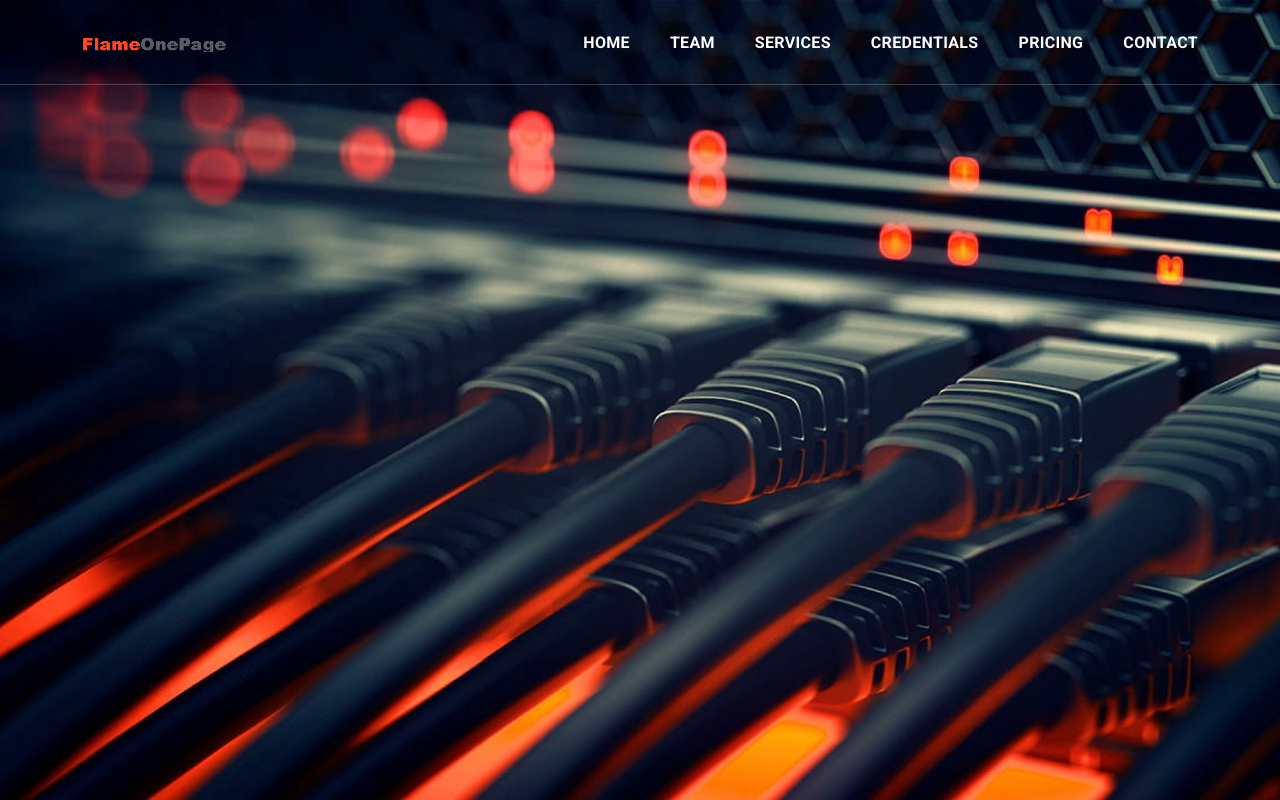
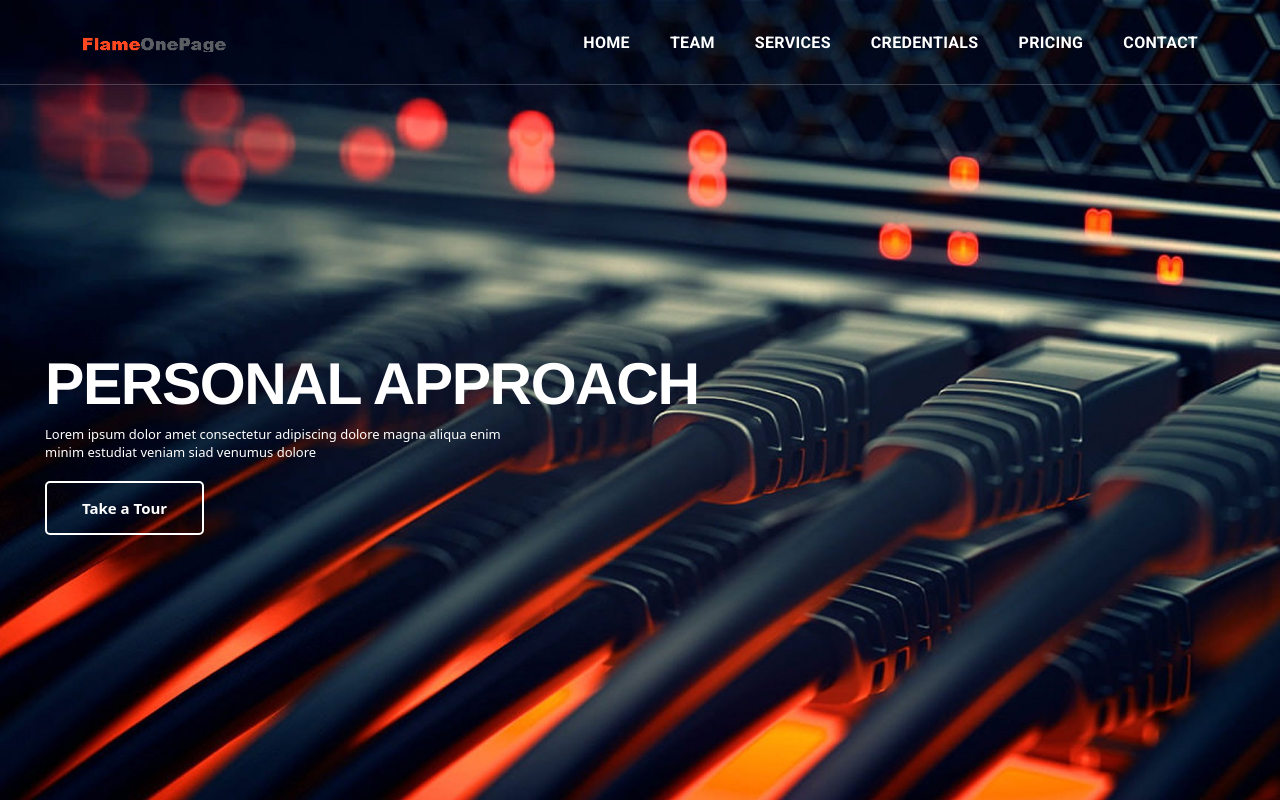
Before and after one commit to Fatemeh-Shirafkan/FirstReactProject, a React (Vite) app: page / in a window 1280 px wide. Built offline with nearby package versions, Linux system fonts and the light colour scheme.

Commit message:
Completion the content box of header

```diff
--- a/src/components/Header/Header.css
+++ b/src/components/Header/Header.css
@@ -6,3 +6,45 @@
     height: 100vh;
     position: relative;
 }
+
+.content_box {
+    position: absolute;
+    top: 44%;
+    margin-left: 45px;
+}
+
+.content_box_title{
+    font-size: 59px;
+    font-family: "Ubuntu", Helvetica, Arial, sans-serif;
+    letter-spacing: -.025em;
+    font-weight: 700;
+    color: #fff;
+    line-height: 1.1;
+}
+
+.content_box_text {
+    color: #fff;
+    font-size: 13px;
+    font-weight: 400;
+    margin-bottom: 35px;
+    line-height: 1.4;
+    max-width: 466px;
+}
+
+.content_box_btn {
+    font-size: 15px;
+    font-weight: 600;
+    padding: 15px 35px;
+    border-radius: 5px;
+    color: #fff;
+    background: 0 0;
+    border: 2px solid #fff ;
+    text-decoration: none;
+    transition: all .4s;
+}
+
+.content_box_btn:hover {
+    color: #6a6c75;
+    background: #FD871F;
+    border-color: #FD871F;
+}
--- a/src/components/Header/header.jsx
+++ b/src/components/Header/header.jsx
@@ -5,6 +5,14 @@ export default function Header() {
   return (
     <header className='header'>
       <NavBar></NavBar>
+
+      <div className='content_box'>
+        <div>
+          <h1 className='content_box_title'>PERSONAL APPROACH</h1>
+          <p className='content_box_text'>Lorem ipsum dolor amet consectetur adipiscing dolore magna aliqua enim minim estudiat veniam siad venumus dolore</p>
+        </div>
+        <a className='content_box_btn' href="">Take a Tour</a>
+      </div>
     </header>
   )
 }
```
